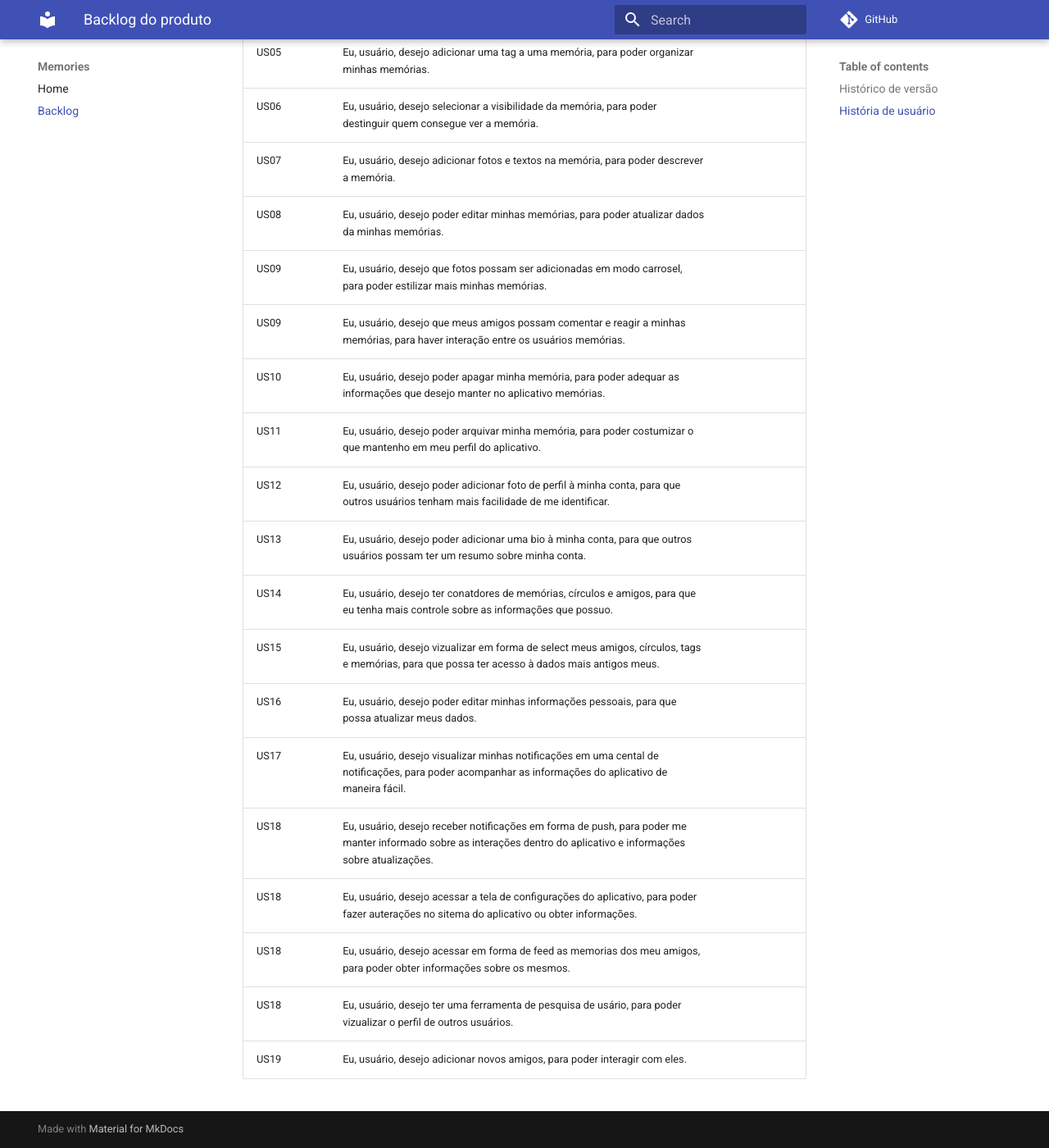
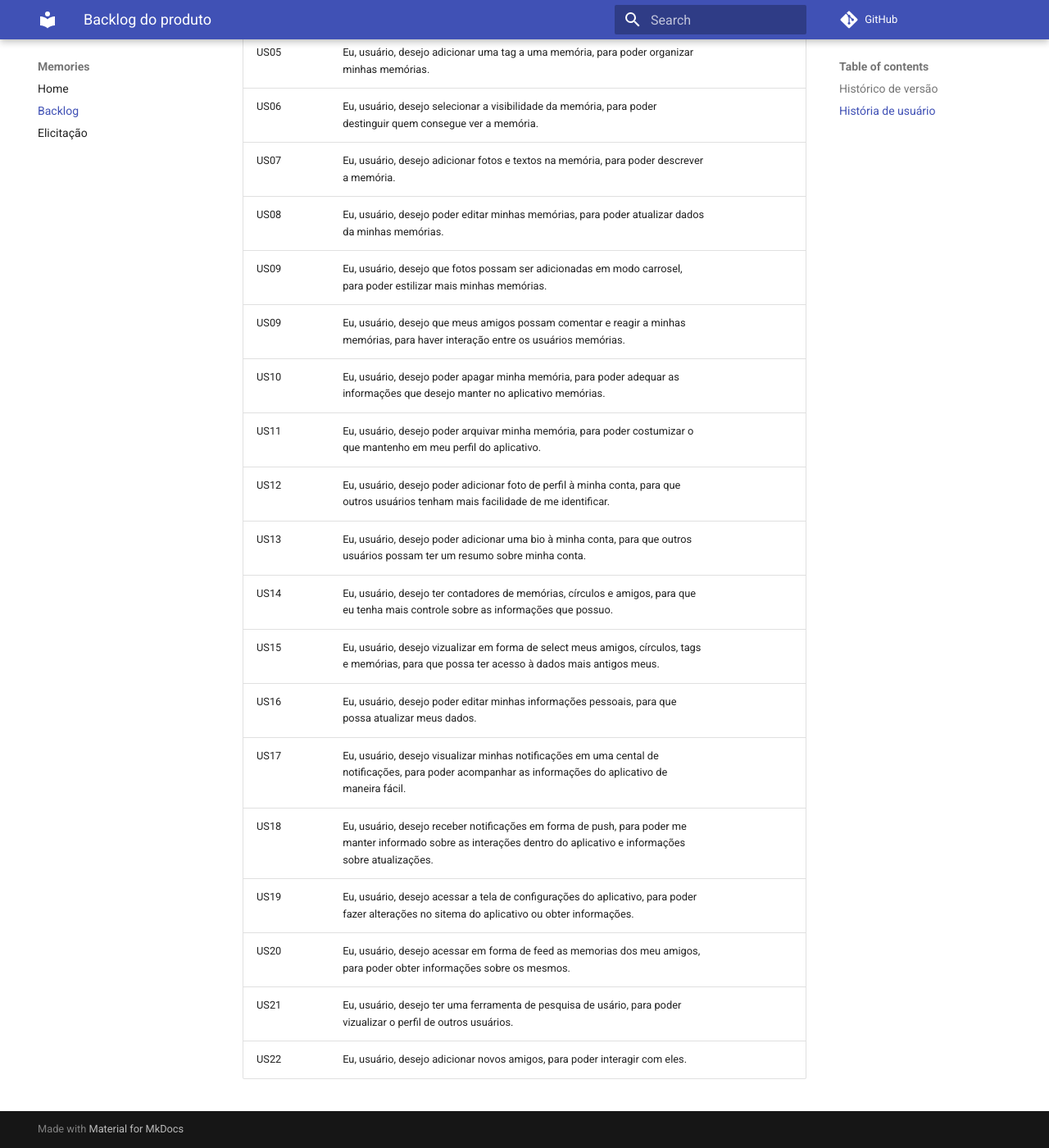
Before and after one commit to MemoriesDevs/Memories-Wiki, an MkDocs documentation site: the page built from docs/Backlog_do_produto.md, in a window 1280 px wide and 1400 px high, scrolled down 697 px. Shown: the whole window at 82% size. Built offline with MkDocs 1.6.1 and Material for MkDocs 9.7.7, drawn with Linux system fonts in a browser that asks for light colours; comment, search, counter and statistics services are not loaded; some of the changed text lies outside the part shown.

Commit message:
Create eliciitation document and fix some errors in backlog

```diff
--- a/docs/Backlog_do_produto.md
+++ b/docs/Backlog_do_produto.md
@@ -20,7 +20,7 @@ sidebar_label: Backlog do produto
 | US01 | Eu, usuário, desejo me cadastrar no aplicativo, para poder criar novas memórias. |  |
 | US02 | Eu, usuário, desejo logar no aplicativo, para poder ter acesso ao aplicativo. |  |
 | US03 | Eu, usuário, desejo cadastrar uma nova memória, para poder guardar minhas informações. |  |
-| US04 | Eu, usuário, desejo adicionar amigos em uma memória, para poder lembrar dde quem estva comigo em tal memória |  |
+| US04 | Eu, usuário, desejo adicionar amigos em uma memória, para poder lembrar de quem estva comigo em tal memória |  |
 | US05 | Eu, usuário, desejo adicionar uma tag a uma memória, para poder organizar minhas memórias. |  |
 | US06 | Eu, usuário, desejo selecionar a visibilidade da memória, para poder destinguir quem consegue ver a memória. |  |
 | US07 | Eu, usuário, desejo adicionar fotos e textos na memória, para poder descrever a memória. |  |
@@ -31,12 +31,12 @@ sidebar_label: Backlog do produto
 | US11 | Eu, usuário, desejo poder arquivar minha memória, para poder costumizar o que mantenho em meu perfil do aplicativo.|  |
 | US12 | Eu, usuário, desejo poder adicionar foto de perfil à minha conta, para que outros usuários tenham mais facilidade de me identificar.|  |
 | US13 | Eu, usuário, desejo poder adicionar uma bio à minha conta, para que outros usuários possam ter um resumo sobre minha conta.|  |
-| US14 | Eu, usuário, desejo ter conatdores de memórias, círculos e amigos, para que eu tenha mais controle sobre as informações que possuo.|  |
+| US14 | Eu, usuário, desejo ter contadores de memórias, círculos e amigos, para que eu tenha mais controle sobre as informações que possuo.|  |
 | US15 | Eu, usuário, desejo vizualizar em forma de select meus amigos, círculos, tags e memórias, para que possa ter acesso à dados mais antigos meus.|  |
 | US16 | Eu, usuário, desejo poder editar minhas informações pessoais, para que possa atualizar meus dados.|  |
 | US17 | Eu, usuário, desejo visualizar minhas notificações em uma cental de notificações, para poder acompanhar as informações do aplicativo de maneira fácil.|  |
 | US18 | Eu, usuário, desejo receber notificações em forma de push, para poder me manter informado sobre as interações dentro do aplicativo e informações sobre atualizações.|  |
-| US18 | Eu, usuário, desejo acessar a tela de configurações do aplicativo, para poder fazer auterações no sitema do aplicativo ou obter informações.|  |
-| US18 | Eu, usuário, desejo acessar em forma de feed as memorias dos meu amigos, para poder obter informações sobre os mesmos.|  |
-| US18 | Eu, usuário, desejo ter uma ferramenta de pesquisa de usário, para poder vizualizar o perfil de outros usuários.|  |
-| US19 | Eu, usuário, desejo adicionar novos amigos, para poder interagir com eles.|  |
+| US19 | Eu, usuário, desejo acessar a tela de configurações do aplicativo, para poder fazer alterações no sitema do aplicativo ou obter informações.|  |
+| US20 | Eu, usuário, desejo acessar em forma de feed as memorias dos meu amigos, para poder obter informações sobre os mesmos.|  |
+| US21 | Eu, usuário, desejo ter uma ferramenta de pesquisa de usário, para poder vizualizar o perfil de outros usuários.|  |
+| US22 | Eu, usuário, desejo adicionar novos amigos, para poder interagir com eles.|  |
--- a/mkdocs.yml
+++ b/mkdocs.yml
@@ -8,3 +8,4 @@ theme:
 nav:
   - Home: index.md
   - Backlog: Backlog_do_produto.md
+  - Elicitação: Elicitação.md
```
Also changed, not shown: docs/Elicitação.md (added, +55 -0 lines), docs/index.md (+1 -0 lines).
